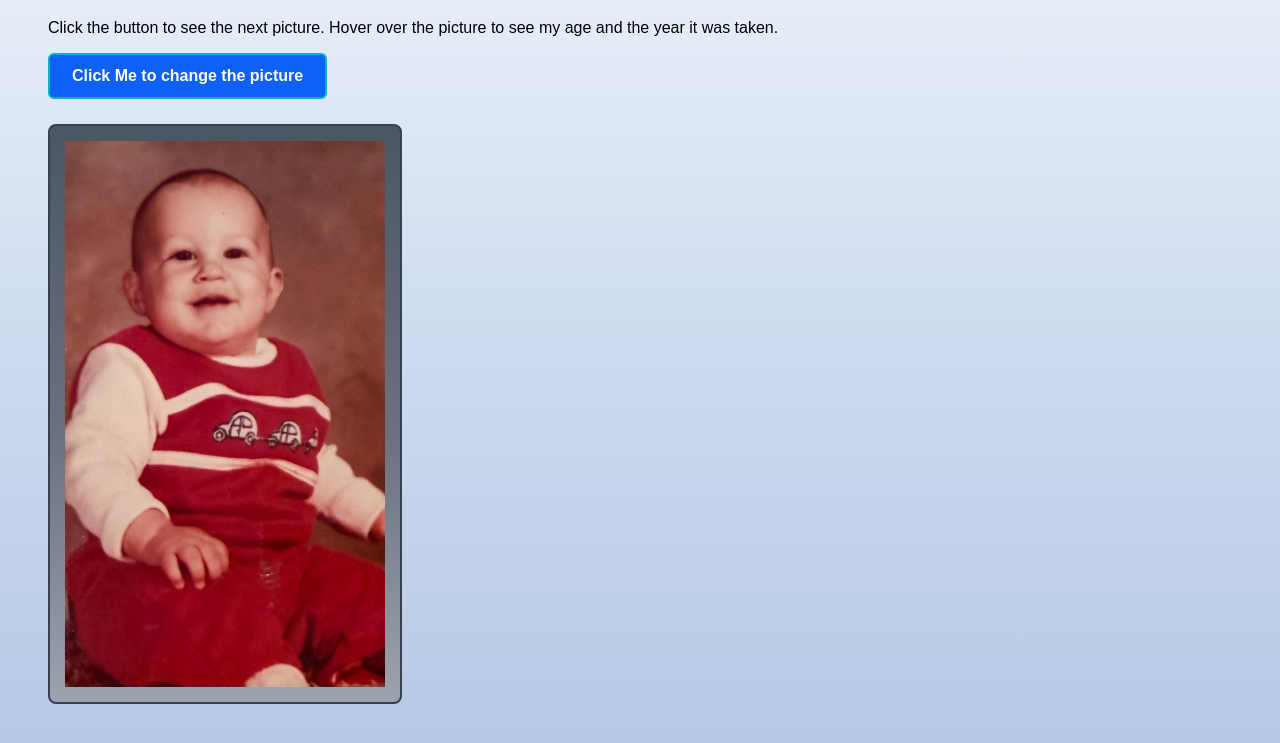
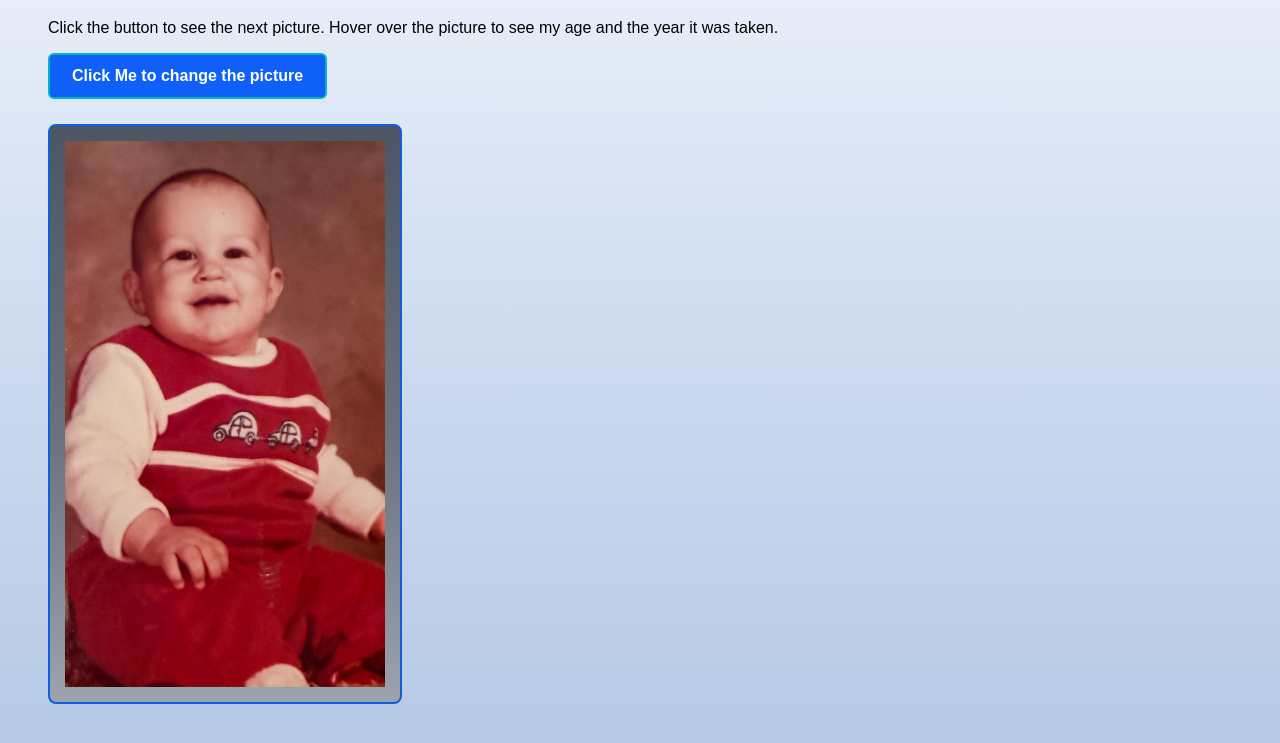
Before and after one commit to mpietrowski/EventDrivenJS-Mpietrowski, a plain HTML site: page index.html in a window 1280 px wide. Shown: the part 109-852 px from the top of the page. Drawn offline with Linux system fonts and the light colour scheme.

Commit message:
Final Draft

```diff
--- a/styles.css
+++ b/styles.css
@@ -10,7 +10,7 @@ body {
   padding: 40px;
 }
 
-/* Button */
+/* Button and Design */
 #clickBtn {
   padding: 12px 22px;
   font-size: 16px;
@@ -22,12 +22,13 @@ body {
   cursor: pointer;
 }
 
+/* Mouse over Button and Design */
 #clickBtn:hover {
   background-color: #03b4c8;
   color: #ffffff;
 }
 
-/* Image container with a gradient theme to match the background */
+/* Picture container with a gradient theme to match the background */
 #yourAgeAtTheTime {
   margin-top: 25px;
   padding: 15px;
@@ -37,11 +38,11 @@ body {
   #4b5563 0%,
   #6b7280 55%,
   #9ca3af 100%);
-  border: 2px solid #374151;
+  border: 2px solid #115eda;
   border-radius: 8px;
 }
 
-/* Image styling */
+/* Picture Size */
 #yourAgeAtTheTime img {
   width: 100%;
   height: auto;
```
